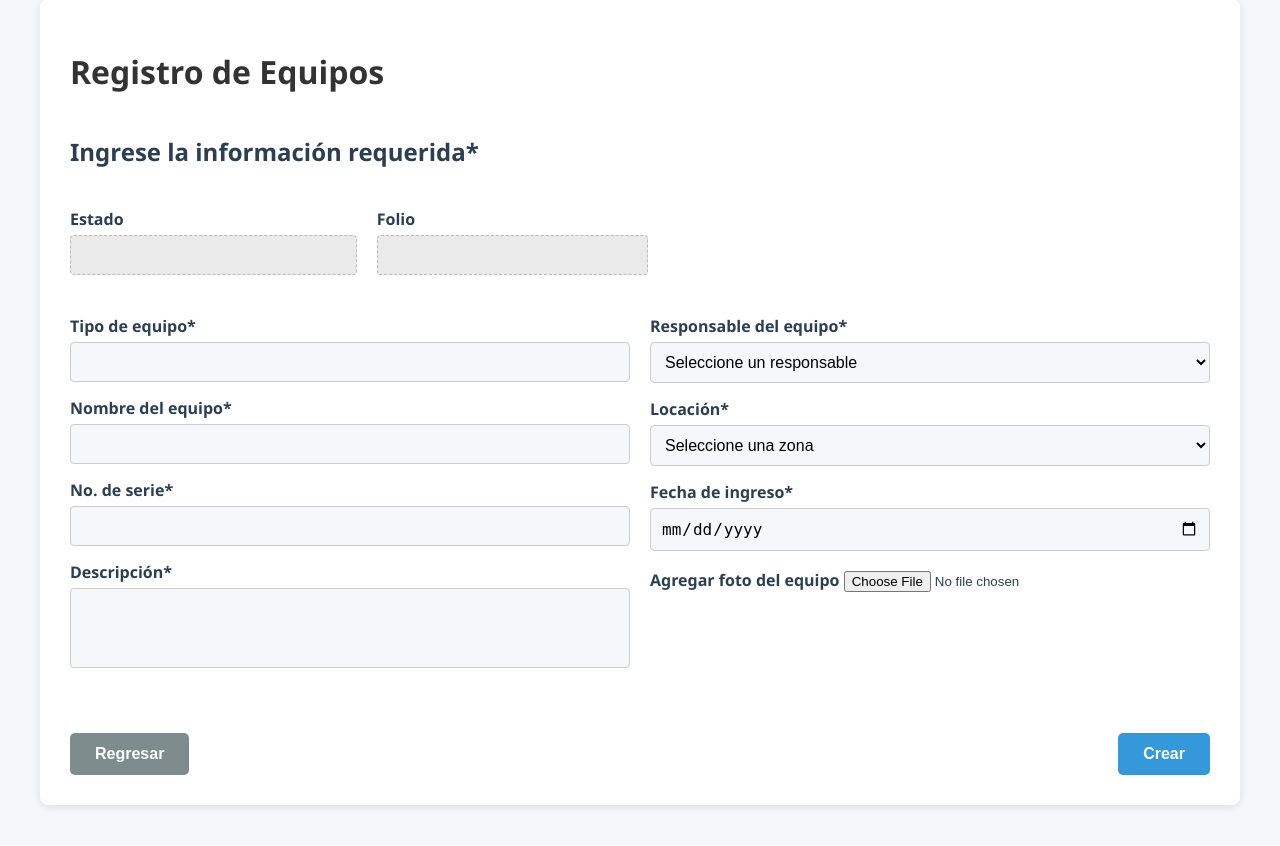
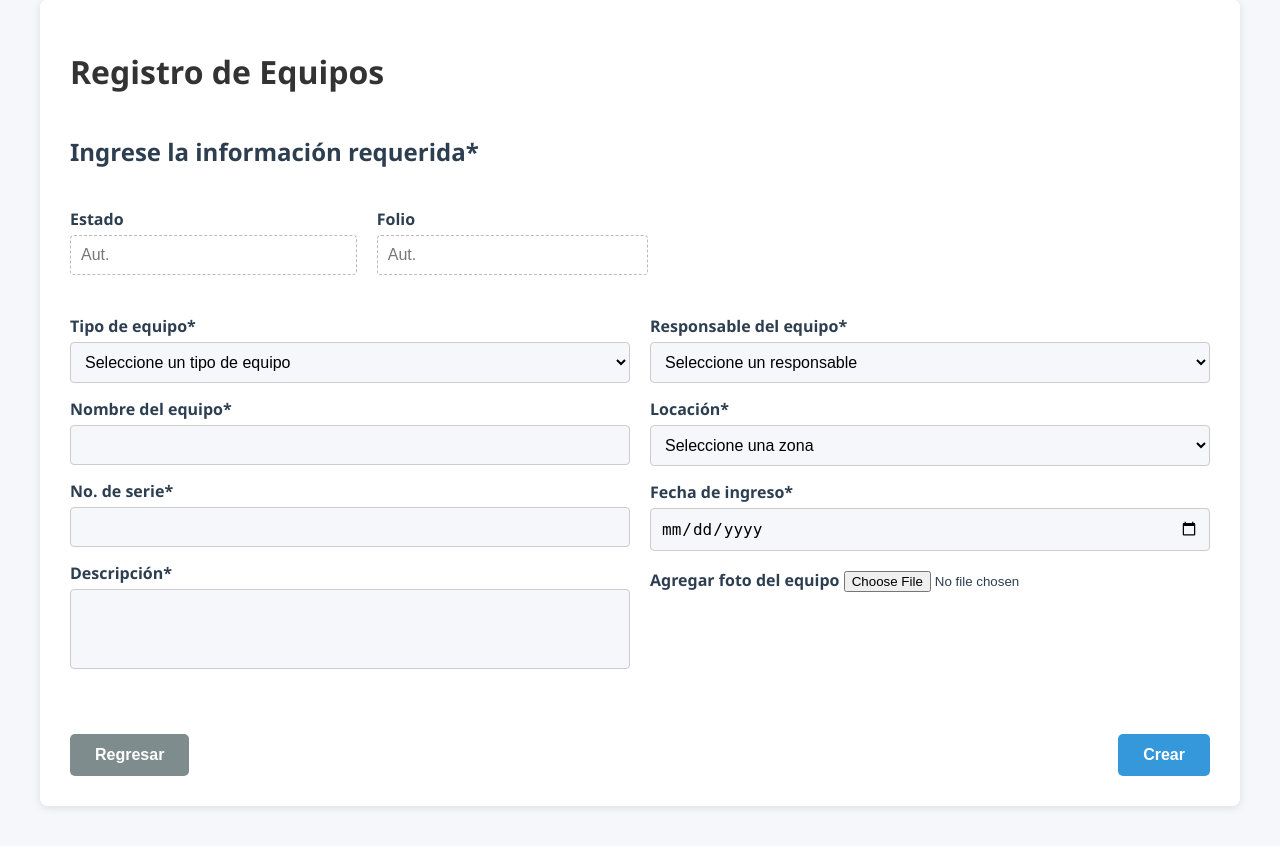
Before and after one commit to oscarzt20/Sistema-Mantenimiento, a PHP site: page /pages/registroEquipos.html in a window 1280 px wide. Shown: the part 101-947 px from the top of the page. Before the commit the page ends 913 px from the top, so only its background shows below. Run offline with PHP 8.4, Linux system fonts and the light colour scheme.

Commit message:
Mejora estilo registro de equipos

```diff
--- a/Styles/estiloRegistroEquipos.css
+++ b/Styles/estiloRegistroEquipos.css
@@ -71,8 +71,8 @@ select[disabled],
 textarea[disabled],
 input[disabled],
 .info-disabled {
-    background-color: #eaeaea !important;
-    color: #777 !important;
+    background-color: #eaeaea;
+    color: #777;
     cursor: not-allowed;
     border: 1px dashed #bbb;
 }
@@ -82,6 +82,10 @@ select {
 }
 
 /* Validación visual para campos no editables informativos */
+.top input[disabled]{
+    background-color: white;
+}
+
 .info-disabled::placeholder {
     color: #777;
 }
--- a/pages/registroEquipos.html
+++ b/pages/registroEquipos.html
@@ -41,11 +41,11 @@
                 <div class="top">
                     <label>
                         Estado
-                        <input type="text" name="estado" value="" disabled class="info-disabled">
+                        <input type="text" name="estado" value="" disabled class="info-disabled" placeholder="Aut.">
                     </label>
                     <label>
                         Folio
-                        <input type="text" name="folio" value="" disabled class="info-disabled">
+                        <input type="text" name="folio" value="" disabled class="info-disabled" placeholder="Aut.">
                     </label>
                 </div>
 
@@ -53,7 +53,12 @@
                     <div class="left">
                         <label>
                             Tipo de equipo*
-                            <input type="text" name="tipo" required maxlength="45">
+                            <select name="tipo" required>
+                                <option value="">Seleccione un tipo de equipo</option>
+                                <option value="Juan Pérez">PC / Laptop</option>
+                                <option value="Carlos Ramírez">Periférico</option>
+                                <option value="Carlos Ramírez">Impresora</option>
+                            </select>
                         </label>
                         <label>
                             Nombre del equipo*
--- a/scripts/registroEquipos.js
+++ b/scripts/registroEquipos.js
@@ -5,8 +5,17 @@ document.addEventListener("DOMContentLoaded", function () {
     const serieInput = form.querySelector("input[name='serie']");
 
     // Limitar la fecha de ingreso al día actual
-    const hoy = new Date().toISOString().split("T")[0];
-    fechaInput.max = hoy;
+    // const hoy = new Date().toISOString().split("T")[0];
+    // fechaInput.max = hoy;
+
+    if (fechaInput) {
+        const hoy = new Date();
+        const yyyy = hoy.getFullYear();
+        const mm = String(hoy.getMonth() + 1).padStart(2, '0');
+        const dd = String(hoy.getDate()).padStart(2, '0');
+        const fechaMaxima = `${yyyy}-${mm}-${dd}`;
+        fechaInput.max = fechaMaxima;
+    }
 
     // Validar que solo se ingresen números en el campo No. de serie
     serieInput.addEventListener("input", function () {
```
